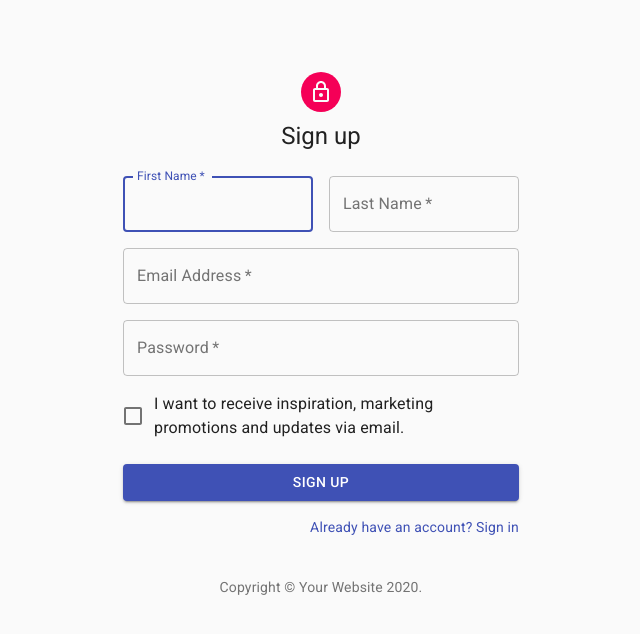
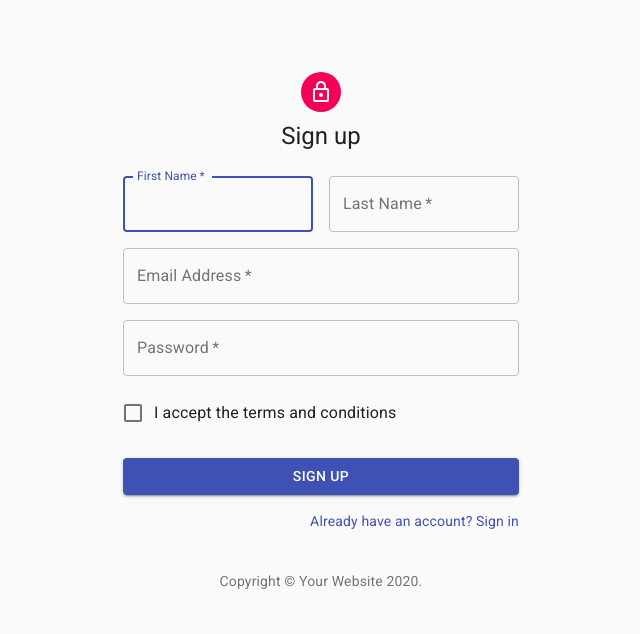
Before and after one commit to Hyllesen/signup-materialui-yup-formik-tdd, a React (Create React App) app: page / in a window 1280 px wide. Shown: the top 634 px of the page, without its empty margins (319-959 px from the left). Built offline with nearby package versions, Linux system fonts and the light colour scheme.

Commit message:
Test for render all elements

```diff
--- a/src/App.js
+++ b/src/App.js
@@ -110,7 +110,7 @@ export default function SignUp() {
             <Grid item xs={12}>
               <FormControlLabel
                 control={<Checkbox value="allowExtraEmails" color="primary" />}
-                label="I want to receive inspiration, marketing promotions and updates via email."
+                label="I accept the terms and conditions"
               />
             </Grid>
           </Grid>
```
Also changed, not shown: 2 other files (tests, documents, lock files or other folders).
